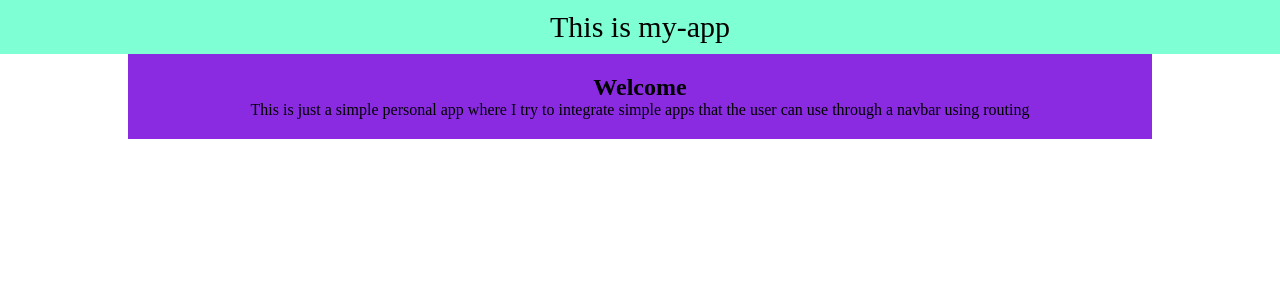
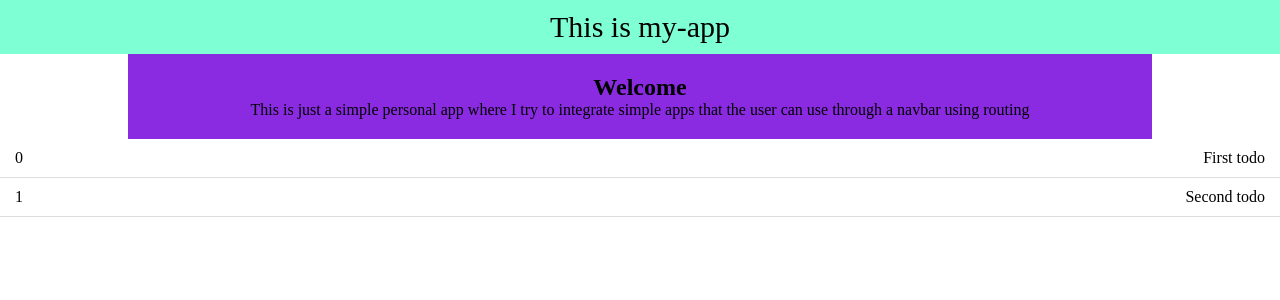
Before and after one commit to KoliosMarios/My-Angular-App, an Angular app in the folder my-app/: page / in a window 1280 px wide. Shown: the top 300 px of the page. Built offline with nearby package versions, Linux system fonts and the light colour scheme.

Commit message:
create todo component and display todos

```diff
--- a/my-app/src/app/app.component.html
+++ b/my-app/src/app/app.component.html
@@ -1,3 +1,4 @@
 <header>This is {{ title }}</header>
 <app-welcome></app-welcome>
+<app-todos></app-todos>
 <router-outlet></router-outlet>
--- a/my-app/src/app/app.module.ts
+++ b/my-app/src/app/app.module.ts
@@ -4,11 +4,13 @@ import { BrowserModule } from '@angular/platform-browser';
 import { AppRoutingModule } from './app-routing.module';
 import { AppComponent } from './app.component';
 import { WelcomeComponent } from './welcome/welcome.component';
+import { TodosComponent } from './todos/todos.component';
 
 @NgModule({
   declarations: [
     AppComponent,
-    WelcomeComponent
+    WelcomeComponent,
+    TodosComponent
   ],
   imports: [
     BrowserModule,
--- /dev/null
+++ b/my-app/src/app/models/Todo.ts
@@ -0,0 +1,5 @@
+//model guideline to follow to create todos
+export class Todo {
+  content: string;
+  completed: boolean;
+}
--- /dev/null
+++ b/my-app/src/app/todos/todos.component.css
@@ -0,0 +1,14 @@
+.todo {
+  display: flex;
+  padding: 10px 15px;
+  background-color: #fff;
+  border-bottom: 1px solid #ddd;
+}
+
+.todo .id {
+  flex: 1 1 50px;
+}
+
+.todo .content {
+  flex: 1 1 100%;
+}
--- /dev/null
+++ b/my-app/src/app/todos/todos.component.html
@@ -0,0 +1,5 @@
+<!-- Loop through the array to show the todos -->
+<div *ngFor="let todo of todos; let i = index" class="todo">
+    <div class="id">{{ i }}</div>
+    <div class="context">{{ todo.content }}</div>
+</div>
--- /dev/null
+++ b/my-app/src/app/todos/todos.component.ts
@@ -0,0 +1,30 @@
+import { Component, OnInit } from '@angular/core';
+import { Todo } from '../models/Todo';
+
+@Component({
+  selector: 'app-todos',
+  templateUrl: './todos.component.html',
+  styleUrls: ['./todos.component.css']
+})
+export class TodosComponent implements OnInit {
+  // create the array of todos to loop through
+  // we use the model we created so they have a specific set of properties
+  todos: Todo[];
+
+  constructor() { }
+
+  ngOnInit(): void {
+    // add some todos in the array to start with
+    this.todos = [
+      {
+        content: 'First todo',
+        completed: false,
+      },
+      {
+        content: 'Second todo',
+        completed: true,
+      }
+    ]
+  }
+
+}
--- a/my-app/tsconfig.json
+++ b/my-app/tsconfig.json
@@ -5,7 +5,7 @@
     "baseUrl": "./",
     "outDir": "./dist/out-tsc",
     "forceConsistentCasingInFileNames": true,
-    "strict": true,
+    "strict": false,
     "noImplicitOverride": true,
     "noPropertyAccessFromIndexSignature": true,
     "noImplicitReturns": true,
```
Also changed, not shown: 1 other file (tests, documents, lock files or other folders).
